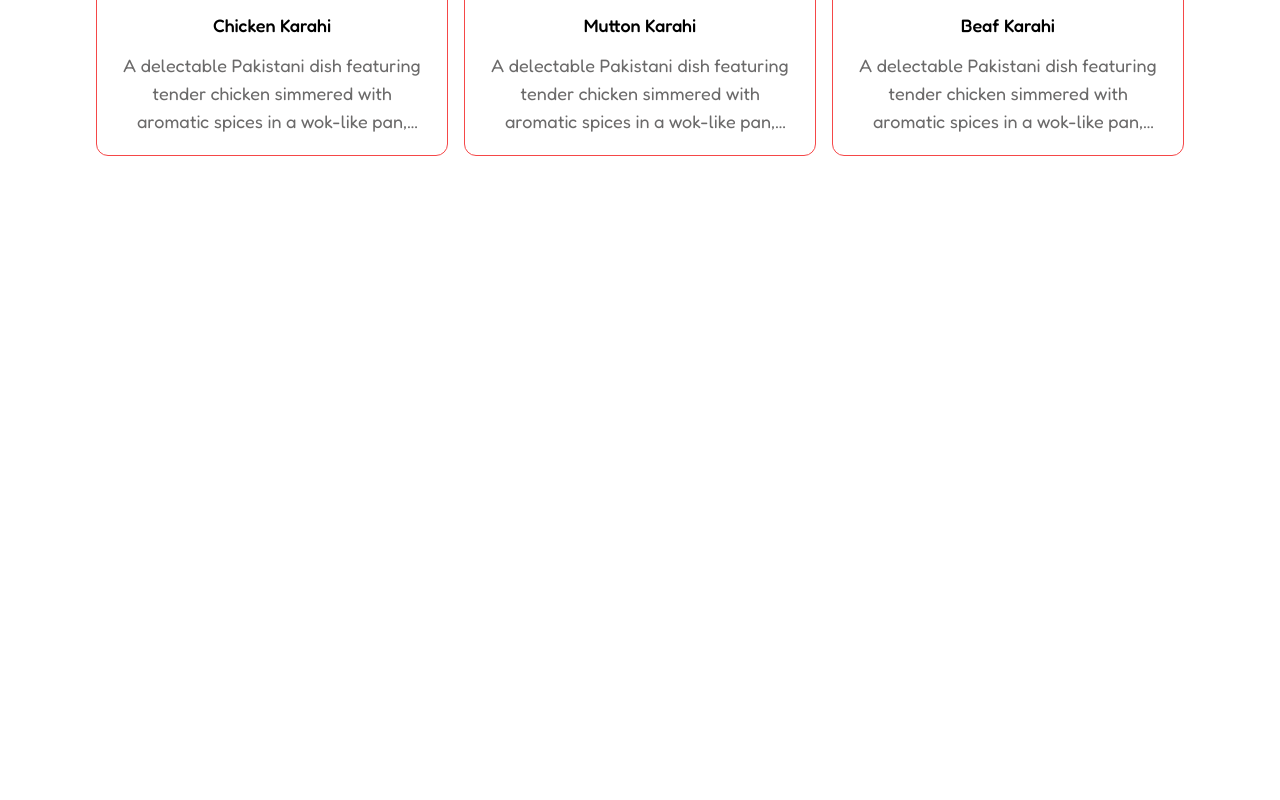
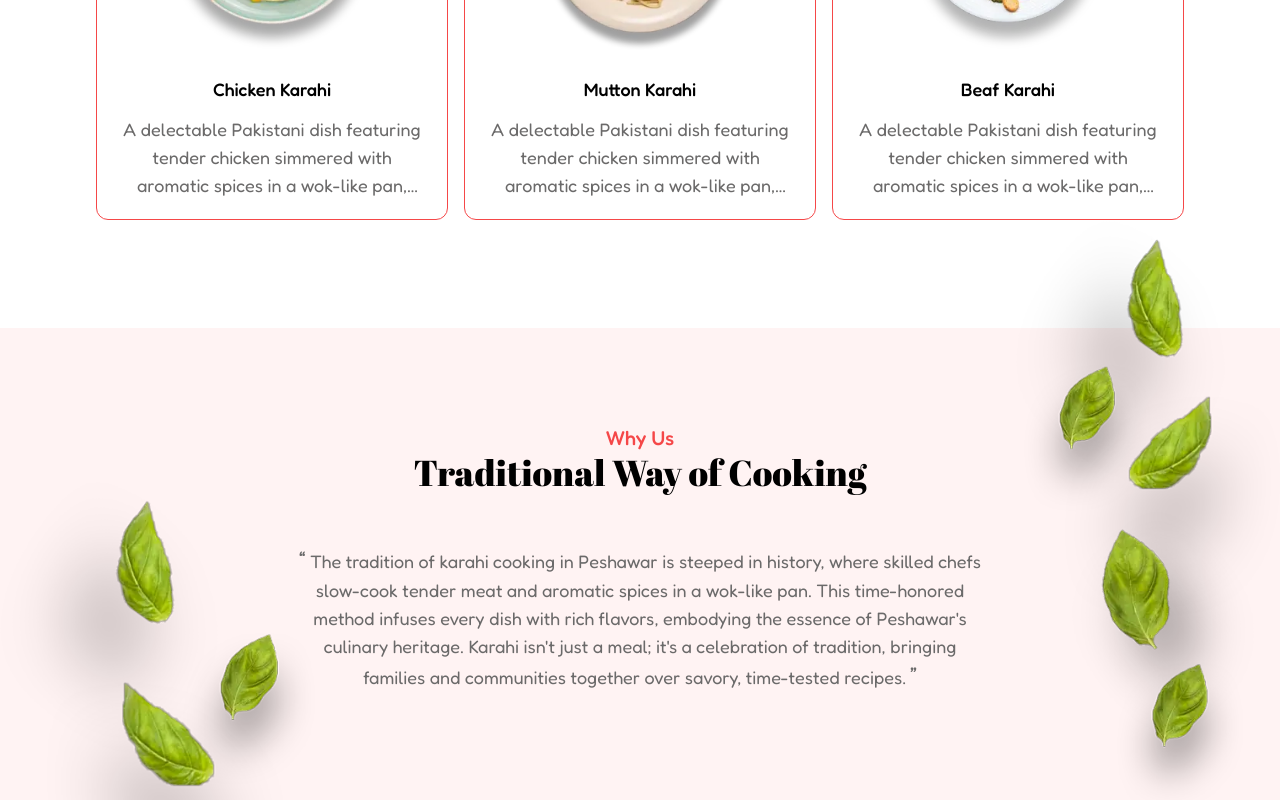
Before and after one commit to RA-Offical/italian-food-app, a React (Vite) app: page / in a window 1280 px wide. Shown: the part 1202-2002 px from the top of the page. Before the commit the page ends 1402 px from the top, so only its background shows below. Built offline with nearby package versions, Linux system fonts and the light colour scheme.

Commit message:
Finish Heritage Component

```diff
--- a/src/App.jsx
+++ b/src/App.jsx
@@ -1,4 +1,4 @@
-import { Header, Hero, Menu } from "./components";
+import { Header, Heritage, Hero, Menu } from "./components";
 
 function App() {
 	return (
@@ -7,6 +7,7 @@ function App() {
 			<main>
 				<Hero />
 				<Menu />
+				<Heritage />
 			</main>
 		</div>
 	);
--- /dev/null
+++ b/src/components/Heritage/Heritage.jsx
@@ -0,0 +1,40 @@
+import { Container, SectionHeader } from "../";
+import { leave_1 } from "../../assets/images";
+import leave_3 from "../../assets/images/leave_1.png";
+
+const Heritage = () => {
+	return (
+		<section className="bg-red-100">
+			<Container classes={"py-24  relative"}>
+				{/* leave image which is absolute */}
+				<img
+					src={leave_3}
+					alt="leave"
+					className="hidden md:block absolute bottom-0 left-0"
+				/>
+
+				{/* Header for heritage section */}
+				<SectionHeader
+					title={"Why Us"}
+					description={"Traditional Way of Cooking"}
+				/>
+
+				{/* content for heritage section */}
+				<div className="py-3 mt-10">
+					<p className="md:max-w-prose md:mx-auto md:text-center before:content-[open-quote] before:text-2xl before:mr-1 after:content-[close-quote] after:text-2xl after:ml-1">
+						The tradition of karahi cooking in Peshawar is steeped
+						in history, where skilled chefs slow-cook tender meat
+						and aromatic spices in a wok-like pan. This time-honored
+						method infuses every dish with rich flavors, embodying
+						the essence of Peshawar's culinary heritage. Karahi
+						isn't just a meal; it's a celebration of tradition,
+						bringing families and communities together over savory,
+						time-tested recipes.
+					</p>
+				</div>
+			</Container>
+		</section>
+	);
+};
+
+export default Heritage;
--- a/src/components/Menu/Menu.jsx
+++ b/src/components/Menu/Menu.jsx
@@ -5,7 +5,7 @@ import { menuCardsData } from "../../data/menuCardsData";
 const Menu = () => {
 	return (
 		<section className="">
-			<Container classes={"py-6 md:py-8"}>
+			<Container classes={"py-24"}>
 				{/* header for menu */}
 				<SectionHeader
 					title={"Our Menu"}
--- a/src/components/index.js
+++ b/src/components/index.js
@@ -7,3 +7,4 @@ export { default as Hero } from "./Hero/Hero";
 export { default as Menu } from "./Menu/Menu";
 export { default as SectionHeader } from "./SectionHeader/SectionHeader";
 export { default as MenuCard } from "./MenuCard/MenuCard";
+export { default as Heritage } from "./Heritage/Heritage";
```
Also changed, not shown: src/assets/images/leave_1.png (added), src/assets/images/leave_1.webp.
